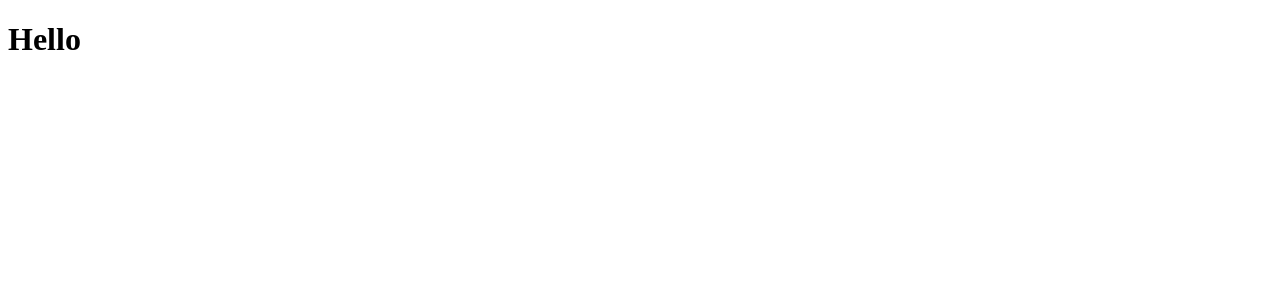
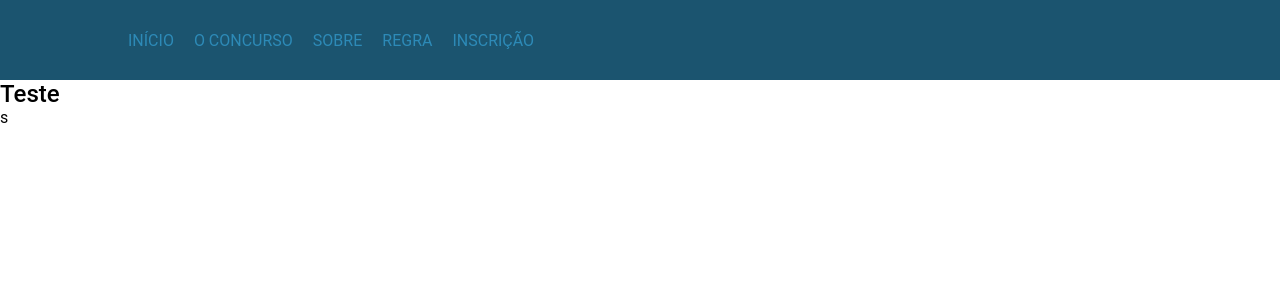
Before and after one commit to Wesleygmssa/Desafio-Stefanini-Inema, a React (Create React App) app: page / in a window 1280 px wide. Shown: the top 300 px of the page. Built offline with nearby package versions, Linux system fonts and the light colour scheme.

Commit message:
navbar ok

```diff
--- a/package.json
+++ b/package.json
@@ -13,6 +13,7 @@
     "react": "^17.0.1",
     "react-dom": "^17.0.1",
     "react-scripts": "4.0.2",
+    "styled-components": "^5.2.1",
     "typescript": "^4.1.2",
     "web-vitals": "^1.0.1"
   },
@@ -39,5 +40,8 @@
       "last 1 firefox version",
       "last 1 safari version"
     ]
+  },
+  "devDependencies": {
+    "@types/styled-components": "^5.1.7"
   }
 }
--- a/src/App.tsx
+++ b/src/App.tsx
@@ -1,8 +1,13 @@
 import React from 'react';
+import Home from './pages/home';
+import Global from './styles/global';
 
 function App() {
   return (
-    <h1>Hello</h1>
+    <>
+      <Global />
+      <Home />
+    </>
   );
 }
 
--- /dev/null
+++ b/src/components/nav/index.tsx
@@ -0,0 +1,37 @@
+import React from 'react';
+import { Nav, Container } from './styles';
+
+
+
+const Navbar: React.FC = () => {
+
+    return (
+        <>
+            <Container>
+                <Nav>
+                    <ul>
+                        <li>
+                            <a href="//#region ">INÍCIO</a>
+                        </li>
+                        <li>
+                            <a href="//#region ">O CONCURSO</a>
+                        </li>
+                        <li>
+                            <a href="//#region ">SOBRE</a>
+                        </li>
+                        <li>
+                            <a href="//#region ">REGRA</a>
+                        </li>
+                        <li>
+                            <a href="//#region ">INSCRIÇÃO</a>
+                        </li>
+
+                    </ul>
+                </Nav>
+            </Container>
+
+        </>
+    )
+}
+
+export default Navbar;
--- /dev/null
+++ b/src/components/nav/styles.ts
@@ -0,0 +1,38 @@
+import styled from 'styled-components';
+
+
+export const Container = styled.div`
+
+    background: var(--nav-color);
+
+`
+
+
+export const Nav = styled.nav`
+    max-width: 80%;
+    margin: 0 auto;
+    display: flex;
+    height: 10vh;
+    align-items: center;
+
+
+
+    ul{
+        display: flex;
+        justify-content: flex-start;
+
+
+
+        li{
+            list-style: none;
+            a{
+                text-decoration: none;
+            color: var( --text-color);
+            }
+
+            & + li {
+                margin-left: 20px;
+            }
+        }
+    }
+`;
--- /dev/null
+++ b/src/pages/home/index.tsx
@@ -0,0 +1,16 @@
+import React from 'react';
+import Nav from '../../components/nav';
+
+
+
+const Home: React.FC = () => {
+
+    return (
+        <>
+            <Nav />
+            <h2>Teste</h2>s
+        </>
+    )
+}
+
+export default Home;
--- /dev/null
+++ b/src/react-app-env.d.ts
@@ -0,0 +1 @@
+/// <reference types="react-scripts" />
--- /dev/null
+++ b/src/styles/global.ts
@@ -0,0 +1,32 @@
+import { createGlobalStyle } from 'styled-components';
+
+export default createGlobalStyle`
+
+ :root {
+    --nav-color: #1b546f;
+    --text-color: #2d8ab7;
+    --title-color: #34CB79;
+    --background-color: #1B232E;
+  }
+
+
+    *{
+        margin: 0;
+        padding: 0;
+        box-sizing: border-box;
+        outline: 0;
+    }
+    body{
+        -webkit-font-smoothing: antialiased;
+    }
+    body , input , button{
+        font-family: 'Roboto', sans-serif;
+        font-size: 16px;
+    }
+    h1,h2,h3,h4,h5,h6, strong{
+        font-weight: 500;
+    }
+    button{
+        cursor: pointer;
+    }
+`;
```
Also changed, not shown: 1 other file (tests, documents, lock files or other folders).
